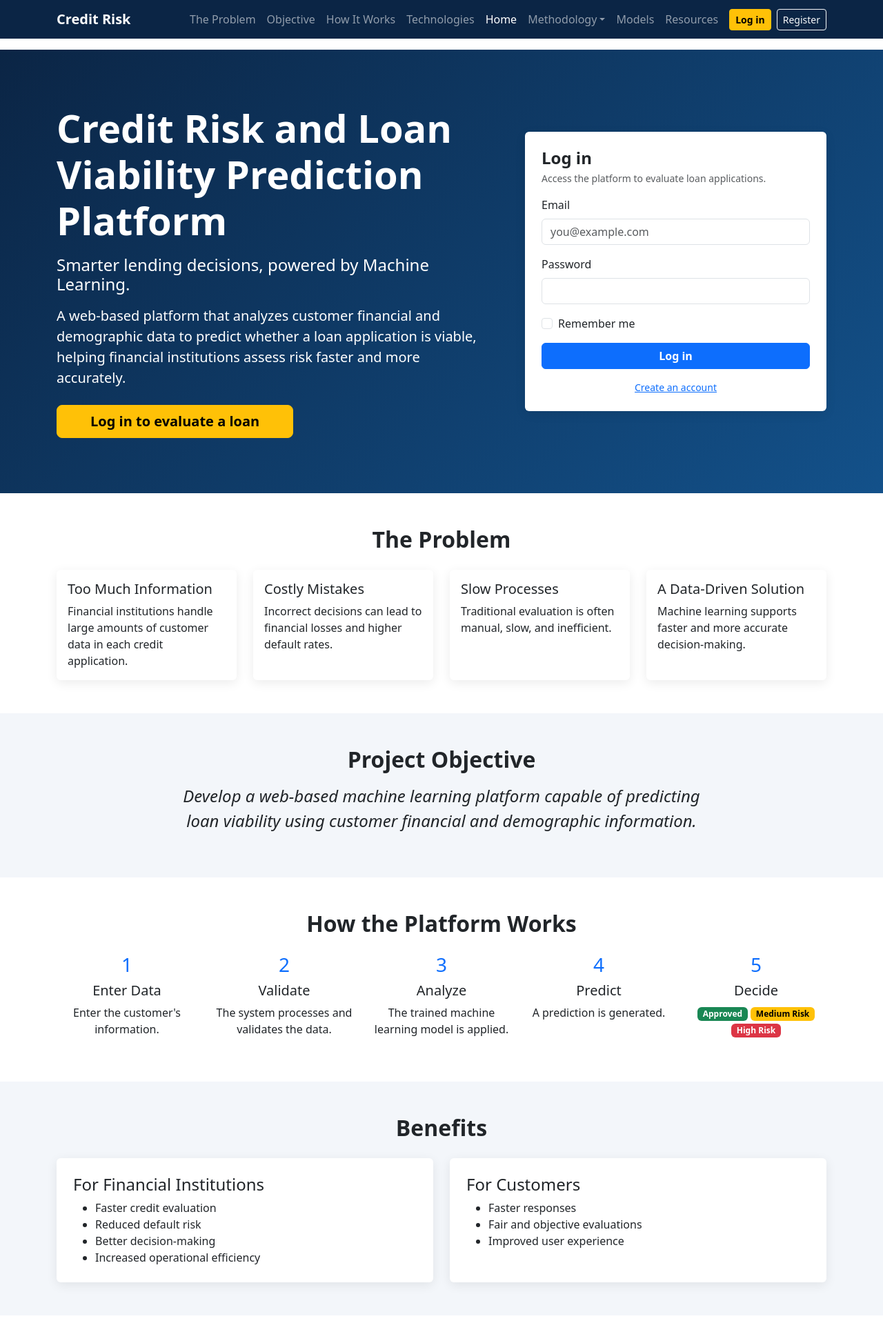
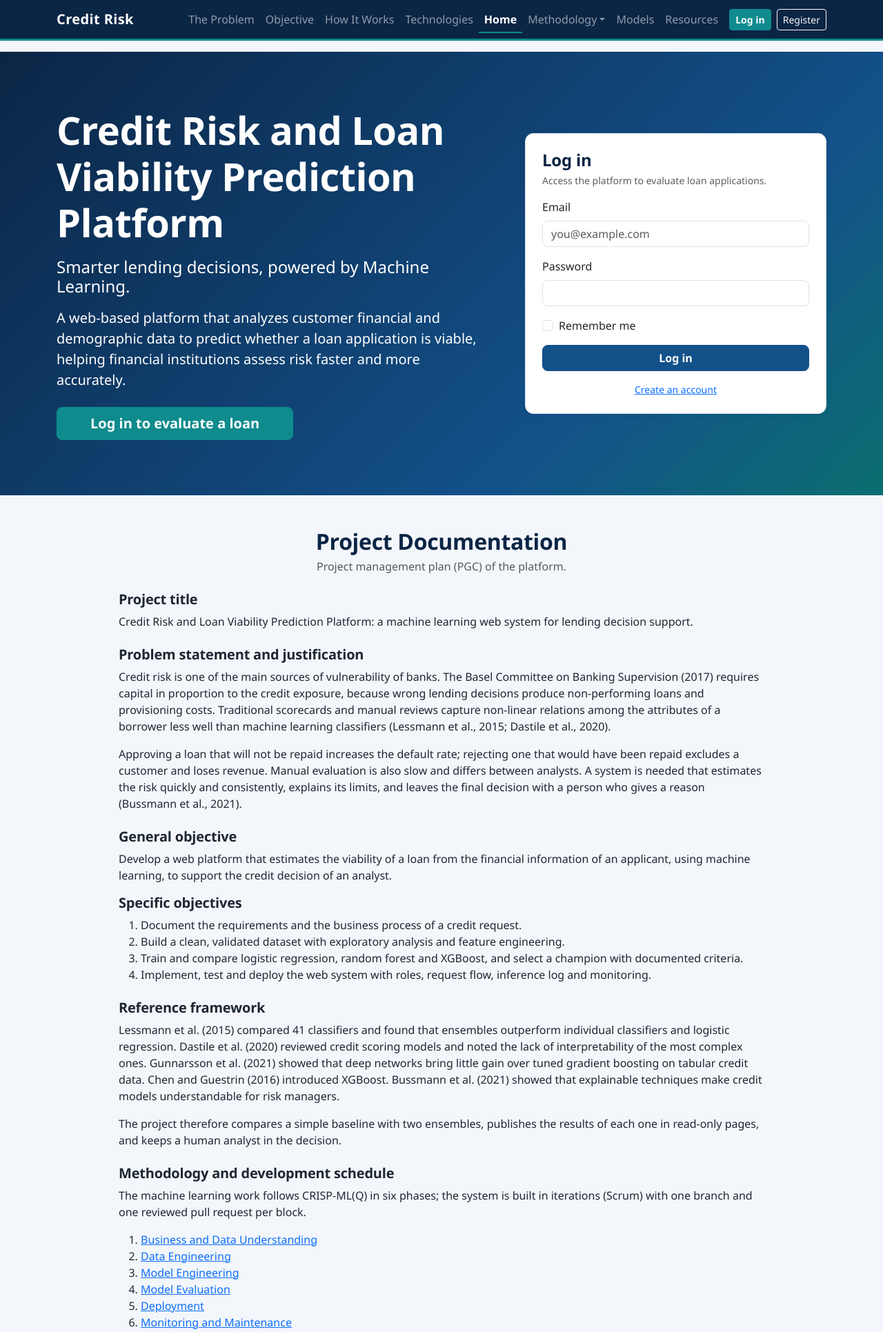
Before and after one commit to Cristhian731/Credit-Risk, a Flask app: page / in a window 1280 px wide. Shown: the top 1931 px of the page at 69% size. Run offline with Flask 3, Linux system fonts and the light colour scheme; some libraries are stand-ins or nearby versions.

Commit message:
feat: show the project documentation on the home page and apply a consistent visual design (#25)
Home page with the project documentation and the reference framework document; palette, typography, top bar and sidebar for the public and private areas.

```diff
--- a/static/css/main.css
+++ b/static/css/main.css
@@ -1,9 +1,42 @@
-/* Project colors on top of Bootstrap 5. */
+/* Credit Risk: visual identity on top of Bootstrap 5.
+   Palette: deep blue (primary), teal (accent), neutral grays. Red, amber and green are used
+   only for risk labels and statuses. One sans-serif family for the whole interface. */
 :root {
   --cr-navy: #0b2545;
   --cr-blue: #13518a;
+  --cr-teal: #0f8b8d;
+  --cr-teal-dark: #0b6e70;
   --cr-soft: #f3f6fa;
+  --cr-border: #dde3ea;
+  --cr-text: #1d2733;
   --cr-footer-text: #cfd8e3;
+
+  --bs-primary: var(--cr-blue);
+  --bs-primary-rgb: 19, 81, 138;
+  --bs-link-color: var(--cr-blue);
+  --bs-link-hover-color: var(--cr-navy);
+  --bs-body-color: var(--cr-text);
+  --bs-body-font-family: "Segoe UI", system-ui, -apple-system, "Helvetica Neue", Arial, sans-serif;
+  --bs-border-radius: 0.5rem;
+}
+
+body {
+  background: #fff;
+  font-family: var(--bs-body-font-family);
+}
+
+h1, h2, h3, h4, h5, h6 {
+  color: var(--cr-navy);
+  letter-spacing: -0.01em;
+}
+
+.hero h1, .hero h2, .hero h3, .hero h4, .hero h5, .hero h6 {
+  color: #fff;
+}
+
+/* The login card sits inside the hero, so its headings stay dark. */
+.hero .card h1, .hero .card h2, .hero .card h3, .hero .card h4, .hero .card h5 {
+  color: var(--cr-navy);
 }
 
 html {
@@ -16,23 +49,85 @@ section[id],
   scroll-margin-top: 72px;
 }
 
+/* Buttons */
+.btn-primary {
+  --bs-btn-bg: var(--cr-blue);
+  --bs-btn-border-color: var(--cr-blue);
+  --bs-btn-hover-bg: var(--cr-navy);
+  --bs-btn-hover-border-color: var(--cr-navy);
+  --bs-btn-active-bg: var(--cr-navy);
+  --bs-btn-active-border-color: var(--cr-navy);
+}
+
+.btn-outline-primary {
+  --bs-btn-color: var(--cr-blue);
+  --bs-btn-border-color: var(--cr-blue);
+  --bs-btn-hover-bg: var(--cr-blue);
+  --bs-btn-hover-border-color: var(--cr-blue);
+}
+
+.btn-warning {
+  --bs-btn-bg: var(--cr-teal);
+  --bs-btn-border-color: var(--cr-teal);
+  --bs-btn-color: #fff;
+  --bs-btn-hover-bg: var(--cr-teal-dark);
+  --bs-btn-hover-border-color: var(--cr-teal-dark);
+  --bs-btn-hover-color: #fff;
+  --bs-btn-active-bg: var(--cr-teal-dark);
+  --bs-btn-active-color: #fff;
+}
+
+a:focus-visible, .btn:focus-visible, .form-control:focus, .form-select:focus, .form-check-input:focus {
+  outline: 3px solid rgba(15, 139, 141, 0.55);
+  outline-offset: 2px;
+  box-shadow: none;
+}
+
+/* Top bar */
 .site-navbar {
   background: var(--cr-navy);
+  border-bottom: 3px solid var(--cr-teal);
 }
 
+.site-navbar .navbar-brand {
+  letter-spacing: 0.02em;
+}
+
+.site-navbar .nav-link.active {
+  color: #fff;
+  font-weight: 600;
+  box-shadow: inset 0 -2px 0 var(--cr-teal);
+}
+
+/* Hero of the public home page */
 .hero {
-  background: linear-gradient(135deg, var(--cr-navy), var(--cr-blue));
+  background: linear-gradient(135deg, var(--cr-navy), var(--cr-blue) 70%, var(--cr-teal-dark));
   color: #fff;
   padding: 80px 0;
 }
 
+/* Cards */
 .card {
-  border: 0;
-  box-shadow: 0 4px 16px rgba(0, 0, 0, 0.08);
+  border: 1px solid var(--cr-border);
+  border-radius: 0.75rem;
+  box-shadow: 0 2px 10px rgba(11, 37, 69, 0.06);
 }
 
 .bg-soft {
   background: var(--cr-soft);
+}
+
+/* Tables: the same look everywhere */
+.table > thead th {
+  color: var(--cr-navy);
+  font-size: 0.85rem;
+  text-transform: uppercase;
+  letter-spacing: 0.03em;
+  border-bottom: 2px solid var(--cr-border);
+}
+
+.table td.text-end, .table td .badge {
+  font-variant-numeric: tabular-nums;
 }
 
 .site-footer {
@@ -52,37 +147,58 @@ section[id],
   text-indent: -2rem;
 }
 
-/* Private area: sidebar with the pages of the role. */
+/* Private area: sidebar with the pages of the role */
+.app-shell {
+  background: var(--cr-soft);
+}
+
 .app-sidebar {
   background: #fff;
-  border-bottom: 1px solid #dde3ea;
+  border-bottom: 1px solid var(--cr-border);
   padding: 12px 16px;
 }
 
 .app-sidebar-title {
-  color: var(--cr-blue);
-  letter-spacing: 0.04em;
+  color: var(--cr-teal-dark);
+  letter-spacing: 0.08em;
 }
 
 .app-sidebar .nav-link {
   color: var(--cr-navy);
-  border-radius: 6px;
+  border-radius: 0.5rem;
+  border-left: 3px solid transparent;
+}
+
+.app-sidebar .nav-link:hover {
+  background: var(--cr-soft);
 }
 
 .app-sidebar .nav-link.active {
   background: var(--cr-soft);
   color: var(--cr-blue);
   font-weight: 600;
+  border-left-color: var(--cr-teal);
+}
+
+.app-main {
+  background: var(--cr-soft);
+}
+
+.app-main > section,
+.app-main > .container {
+  max-width: 1200px;
 }
 
 @media (min-width: 992px) {
   .app-sidebar {
-    flex: 0 0 220px;
+    flex: 0 0 230px;
     border-bottom: 0;
-    border-right: 1px solid #dde3ea;
+    border-right: 1px solid var(--cr-border);
     padding: 24px 16px;
+    min-height: calc(100vh - 56px);
   }
   .app-main {
     min-width: 0;
+    padding-top: 8px;
   }
 }
--- /dev/null
+++ b/templates/main/_pgc.html
@@ -0,0 +1,73 @@
+{# Project documentation (PGC) shown on the home page. Basic version; Activity 3 completes it. #}
+<section class="py-5 bg-soft" id="pgc">
+  <div class="container" style="max-width: 960px">
+    <h2 class="text-center fw-bold mb-1">Project Documentation</h2>
+    <p class="text-center text-muted mb-4">Project management plan (PGC) of the platform.</p>
+
+    <article class="mb-4" id="pgc-title">
+      <h3 class="h5 fw-bold">Project title</h3>
+      <p class="mb-0">Credit Risk and Loan Viability Prediction Platform: a machine learning web system for lending decision support.</p>
+    </article>
+
+    <article class="mb-4" id="pgc-problem">
+      <h3 class="h5 fw-bold">Problem statement and justification</h3>
+      <p>Credit risk is one of the main sources of vulnerability of banks. The Basel Committee on Banking Supervision (2017) requires capital in proportion to the credit exposure, because wrong lending decisions produce non-performing loans and provisioning costs. Traditional scorecards and manual reviews capture non-linear relations among the attributes of a borrower less well than machine learning classifiers (Lessmann et al., 2015; Dastile et al., 2020).</p>
+      <p class="mb-0">Approving a loan that will not be repaid increases the default rate; rejecting one that would have been repaid excludes a customer and loses revenue. Manual evaluation is also slow and differs between analysts. A system is needed that estimates the risk quickly and consistently, explains its limits, and leaves the final decision with a person who gives a reason (Bussmann et al., 2021).</p>
+    </article>
+
+    <article class="mb-4" id="pgc-objectives">
+      <h3 class="h5 fw-bold">General objective</h3>
+      <p>Develop a web platform that estimates the viability of a loan from the financial information of an applicant, using machine learning, to support the credit decision of an analyst.</p>
+      <h3 class="h5 fw-bold">Specific objectives</h3>
+      <ol class="mb-0">
+        <li>Document the requirements and the business process of a credit request.</li>
+        <li>Build a clean, validated dataset with exploratory analysis and feature engineering.</li>
+        <li>Train and compare logistic regression, random forest and XGBoost, and select a champion with documented criteria.</li>
+        <li>Implement, test and deploy the web system with roles, request flow, inference log and monitoring.</li>
+      </ol>
+    </article>
+
+    <article class="mb-4" id="pgc-framework">
+      <h3 class="h5 fw-bold">Reference framework</h3>
+      <p>Lessmann et al. (2015) compared 41 classifiers and found that ensembles outperform individual classifiers and logistic regression. Dastile et al. (2020) reviewed credit scoring models and noted the lack of interpretability of the most complex ones. Gunnarsson et al. (2021) showed that deep networks bring little gain over tuned gradient boosting on tabular credit data. Chen and Guestrin (2016) introduced XGBoost. Bussmann et al. (2021) showed that explainable techniques make credit models understandable for risk managers.</p>
+      <p class="mb-0">The project therefore compares a simple baseline with two ensembles, publishes the results of each one in read-only pages, and keeps a human analyst in the decision.</p>
+    </article>
+
+    <article class="mb-4" id="pgc-methodology">
+      <h3 class="h5 fw-bold">Methodology and development schedule</h3>
+      <p>The machine learning work follows CRISP-ML(Q) in six phases; the system is built in iterations (Scrum) with one branch and one reviewed pull request per block.</p>
+      <ol>
+        {% for number, phase_title in methodology_phases %}
+          <li><a href="{{ url_for('methodology.phase', number=number) }}">{{ phase_title }}</a></li>
+        {% endfor %}
+      </ol>
+      <div class="table-responsive">
+        <table class="table table-sm bg-white" data-testid="schedule">
+          <thead><tr><th>Activity</th><th>Responsible</th><th>Planned</th><th>Actual</th><th>Deliverable</th></tr></thead>
+          <tbody>
+            <tr><td>Data, models and CRISP-ML(Q) phases</td><td>Team</td><td>Activity 1</td><td>Delivered</td><td>Models, metrics, methodology pages, technical report</td></tr>
+            <tr><td>Design, roles and menus</td><td>Cristhian Aza</td><td>14 Nov 2026</td><td>Done</td><td>System design, role-based access, tests by role</td></tr>
+            <tr><td>Request flow, indicators and monitoring</td><td>Cristhian Aza</td><td>15 Nov 2026</td><td>Done</td><td>Statuses, analyst review, inference log, indicators</td></tr>
+            <tr><td>Database description</td><td>Harrison Camargo</td><td>15 Nov 2026</td><td>Done</td><td>Database document</td></tr>
+            <tr><td>User manual and role tests</td><td>Alejandro Alarcon</td><td>15 Nov 2026</td><td>Manual done; role report generated from the tests</td><td>User manual, role test report</td></tr>
+            <tr><td>Final documentation, report and video</td><td>Team</td><td>Activity 3</td><td>Pending</td><td>Consolidated report, 20-minute video</td></tr>
+          </tbody>
+        </table>
+      </div>
+    </article>
+
+    <article class="mb-4" id="pgc-references">
+      <h3 class="h5 fw-bold">Bibliographic references</h3>
+      <p class="apa-reference">Basel Committee on Banking Supervision. (2017). <em>Basel III: Finalising post-crisis reforms</em>. Bank for International Settlements. <a href="https://www.bis.org/bcbs/publ/d424.htm">https://www.bis.org/bcbs/publ/d424.htm</a></p>
+      <p class="apa-reference">Bussmann, N., Giudici, P., Marinelli, D., &amp; Papenbrock, J. (2021). Explainable machine learning in credit risk management. <em>Computational Economics, 57</em>(1), 203–216. <a href="https://doi.org/10.1007/s10614-020-10042-0">https://doi.org/10.1007/s10614-020-10042-0</a></p>
+      <p class="apa-reference">Chen, T., &amp; Guestrin, C. (2016). XGBoost: A scalable tree boosting system. In <em>Proceedings of the 22nd ACM SIGKDD International Conference on Knowledge Discovery and Data Mining</em> (pp. 785–794). ACM. <a href="https://doi.org/10.1145/2939672.2939785">https://doi.org/10.1145/2939672.2939785</a></p>
+      <p class="apa-reference">Dastile, X., Celik, T., &amp; Potsane, M. (2020). Statistical and machine learning models in credit scoring: A systematic literature survey. <em>Applied Soft Computing, 91</em>, Article 106263. <a href="https://doi.org/10.1016/j.asoc.2020.106263">https://doi.org/10.1016/j.asoc.2020.106263</a></p>
+      <p class="apa-reference">Gunnarsson, B. R., vanden Broucke, S., Baesens, B., Óskarsdóttir, M., &amp; Lemahieu, W. (2021). Deep learning for credit scoring: Do or don't? <em>European Journal of Operational Research, 295</em>(1), 292–305. <a href="https://doi.org/10.1016/j.ejor.2021.03.006">https://doi.org/10.1016/j.ejor.2021.03.006</a></p>
+      <p class="apa-reference mb-0">Lessmann, S., Baesens, B., Seow, H.-V., &amp; Thomas, L. C. (2015). Benchmarking state-of-the-art classification algorithms for credit scoring: An update of research. <em>European Journal of Operational Research, 247</em>(1), 124–136. <a href="https://doi.org/10.1016/j.ejor.2015.05.030">https://doi.org/10.1016/j.ejor.2015.05.030</a></p>
+    </article>
+
+    <p class="text-center mb-0">
+      <a class="btn btn-outline-primary" href="{{ url_for('main.resources') }}">Report, repository, manuals and video</a>
+    </p>
+  </div>
+</section>
--- a/templates/main/index.html
+++ b/templates/main/index.html
@@ -12,7 +12,7 @@
           application is viable, helping financial institutions assess risk faster and more accurately.
         </p>
         {% if auth_enabled and current_user %}
-          <a href="{{ url_for('credit.index') }}" class="btn btn-warning btn-lg px-5 fw-semibold">Evaluate a loan</a>
+          <a href="{{ home_url }}" class="btn btn-warning btn-lg px-5 fw-semibold">Go to my area</a>
         {% else %}
           <a href="#login" class="btn btn-warning btn-lg px-5 fw-semibold">Log in to evaluate a loan</a>
         {% endif %}
@@ -22,8 +22,8 @@
           {# Logged in: replace the login card with a shortcut to the platform. #}
           <div class="card p-4 text-dark" id="welcome">
             <h2 class="h4 fw-bold mb-1">Welcome, {{ current_user.username }}</h2>
-            <p class="text-muted small mb-3">You are logged in. Continue to the loan evaluation.</p>
-            <a href="{{ url_for('credit.index') }}" class="btn btn-primary w-100 fw-semibold">Go to Credit Evaluation</a>
+            <p class="text-muted small mb-3">You are logged in as <strong>{{ current_user.role }}</strong>.</p>
+            <a href="{{ home_url }}" class="btn btn-primary w-100 fw-semibold">Go to my area</a>
           </div>
         {% else %}
           {% include "auth/_login_form.html" %}
@@ -32,6 +32,8 @@
     </div>
   </div>
 </section>
+
+{% include "main/_pgc.html" %}
 
 <section class="py-5" id="problem">
   <div class="container">
@@ -63,11 +65,11 @@
   <div class="container">
     <h2 class="text-center fw-bold mb-4">How the Platform Works</h2>
     <div class="row g-4 text-center">
-      <div class="col-md"><h3 class="text-primary">1</h3><h5>Enter Data</h5><p>Enter the customer's information.</p></div>
-      <div class="col-md"><h3 class="text-primary">2</h3><h5>Validate</h5><p>The system processes and validates the data.</p></div>
-      <div class="col-md"><h3 class="text-primary">3</h3><h5>Analyze</h5><p>The trained machine learning model is applied.</p></div>
-      <div class="col-md"><h3 class="text-primary">4</h3><h5>Predict</h5><p>A prediction is generated.</p></div>
-      <div class="col-md"><h3 class="text-primary">5</h3><h5>Decide</h5>
+      <div class="col-md"><h3 class="text-primary">1</h3><h5>Request</h5><p>The applicant sends a credit request.</p></div>
+      <div class="col-md"><h3 class="text-primary">2</h3><h5>Validate</h5><p>The system validates the data.</p></div>
+      <div class="col-md"><h3 class="text-primary">3</h3><h5>Score</h5><p>The champion model scores the request.</p></div>
+      <div class="col-md"><h3 class="text-primary">4</h3><h5>Review</h5><p>An analyst reviews it and gives a reason.</p></div>
+      <div class="col-md"><h3 class="text-primary">5</h3><h5>Decision</h5>
         <p><span class="badge text-bg-success">Approved</span>
            <span class="badge text-bg-warning">Medium Risk</span>
            <span class="badge text-bg-danger">High Risk</span></p></div>
```
Also changed, not shown: docs/pgc/reference_framework.md (+22 -6 lines), tests/test_pgc_home.py (added, +40 -0 lines).
